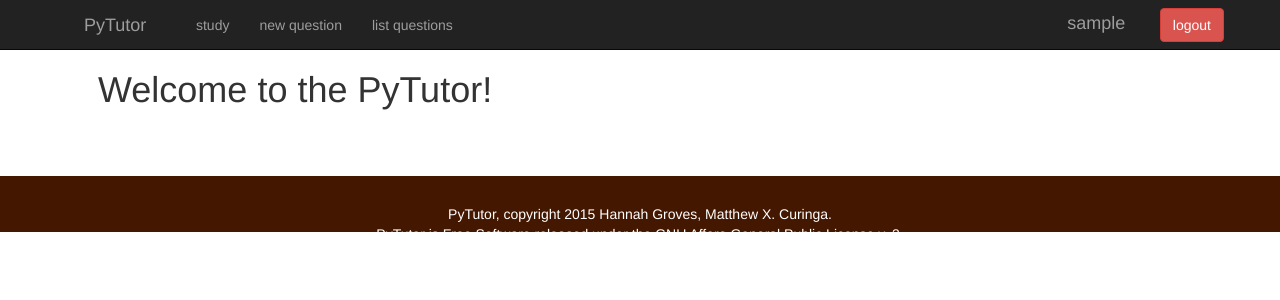
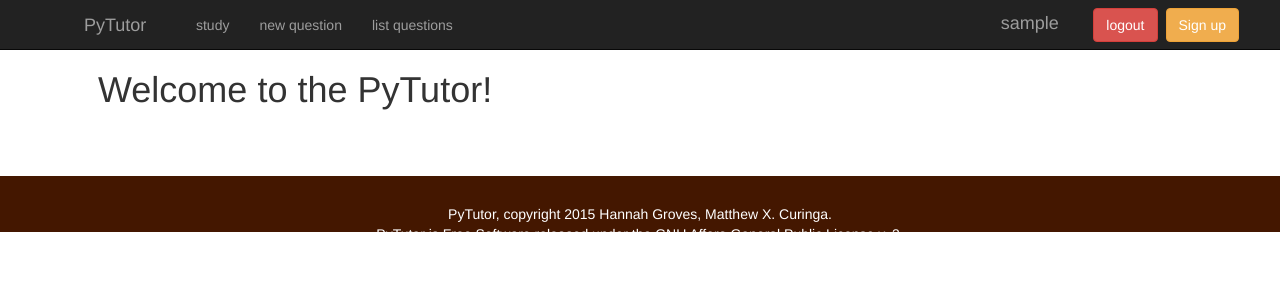
Before and after one commit to mcuringa/py-tutor, a Django app: page / in a window 1280 px wide. Shown: the top 300 px of the page. Run offline with Django 3.2, Linux system fonts and the light colour scheme; the visitor is signed in with stand-in values (Sample User, id 1); some libraries are stand-ins or nearby versions.

Commit message:
fixes navbar button functionality

```diff
--- a/pytutor/pytutor/templates/base.html
+++ b/pytutor/pytutor/templates/base.html
@@ -36,12 +36,17 @@
             <li><a href="/tutor/new">new question</a></li>
             <li><a href="/tutor/list">list questions</a></li>
           </ul>
-          <form class="navbar-form navbar-right" role="form" action="/login" method="post">
+          <a href="/register">
+          <button class="btn btn-warning navbar-right navbar-right-btn">Sign up</button></a>
           {% if user.is_authenticated %}
+          <form class="navbar-form navbar-right" role="form" action="/logout" method="post">
+            {% csrf_token %}
             <!--We'll want this to link to the user's profile, when it exists -->
             <h1><a class="navbar-brand" href="/">{{ user.username }}</a></h1>
             <button type="submit" class="btn btn-danger" href="/logout" title="click to logout" >logout</button>
+          </form>
           {% else %}
+          <form class="navbar-form navbar-right" role="form" action="/login" method="post">
             {% csrf_token %}
             <div class="form-group">
               <input type="text" placeholder="Username" class="form-control" name="username">
@@ -50,9 +55,8 @@
               <input type="password" placeholder="Password" class="form-control" name="password">
             </div>
             <button type="submit" class="btn btn-info">Log in</button>
-              <button class="btn btn-warning" href="/register">Sign up</button>
+          </form>
             {% endif %}
-          </form>
         </nav><!--/.navbar-collapse -->
       </div>
     </header>
--- a/pytutor/static/css/main.css
+++ b/pytutor/static/css/main.css
@@ -51,6 +51,10 @@ section
     max-width: 990px;
     padding-left: 2em;
 
+}
+
+.navbar-right-btn {
+    margin: 8px;
 }
 
 .center
--- a/pytutor/tutor/views.py
+++ b/pytutor/tutor/views.py
@@ -106,7 +106,6 @@ def question_form(request, pk=0):
 
 @login_required
 def save_question(request):
-    import pdb; pdb.set_trace()
     pk = int(request.POST["pk"])
     if pk > 0:
         q = Question.objects.get(pk=pk)
```
Lines whose indentation alone changed are shown as unchanged.
